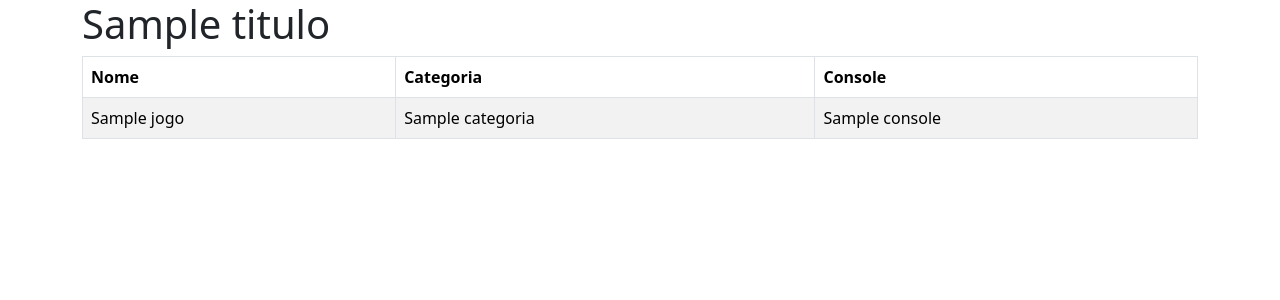
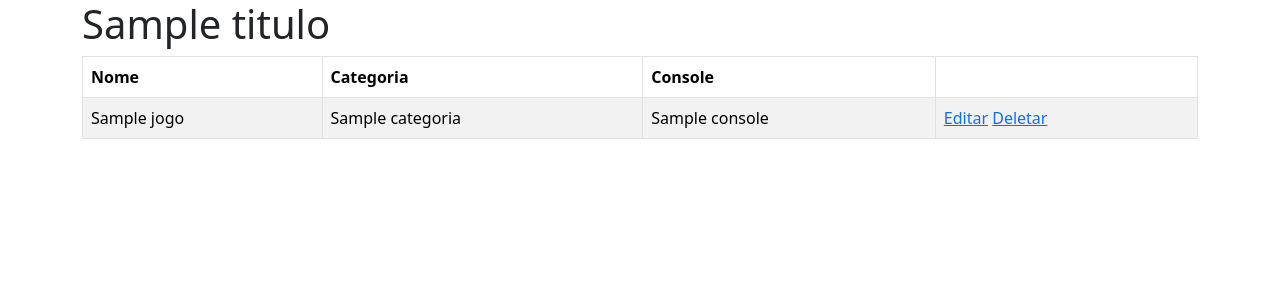
Before and after one commit to danielcosta010/Flask-com-Python, a Python web app: template templates/lista.html in a window 1280 px wide. Shown: the top 300 px of the page. Run offline with Jinja, Linux system fonts and the light colour scheme; the template is opened without the code that fills it: most values are stand-ins (such as "Sample title", 1, 10 or a date in 2020).

Commit message:
Atualizando lista.html

```diff
--- a/templates/lista.html
+++ b/templates/lista.html
@@ -1,11 +1,11 @@
-{% extends 'template.html' %}
-{% block conteudo %}
+{% extends 'template.html' %} {% block conteudo %}
 <table class="table table-striped table-responsive table-bordered">
   <thead class="thead-default">
     <tr>
       <th>Nome</th>
       <th>Categoria</th>
       <th>Console</th>
+      <th></th>
     </tr>
   </thead>
   <tbody>
@@ -14,6 +14,10 @@
       <td>{{ jogo.nome }}</td>
       <td>{{ jogo.categoria }}</td>
       <td>{{ jogo.console }}</td>
+      <td>
+        <a href="{{ url_for('editar', id=jogo.id) }}">Editar</a>
+        <a href="{{ url_for('deletar', id=jogo.id) }}">Deletar</a>
+      </td>
     </tr>
     {% endfor %}
   </tbody>
```
Lines whose indentation alone changed are shown as unchanged.
